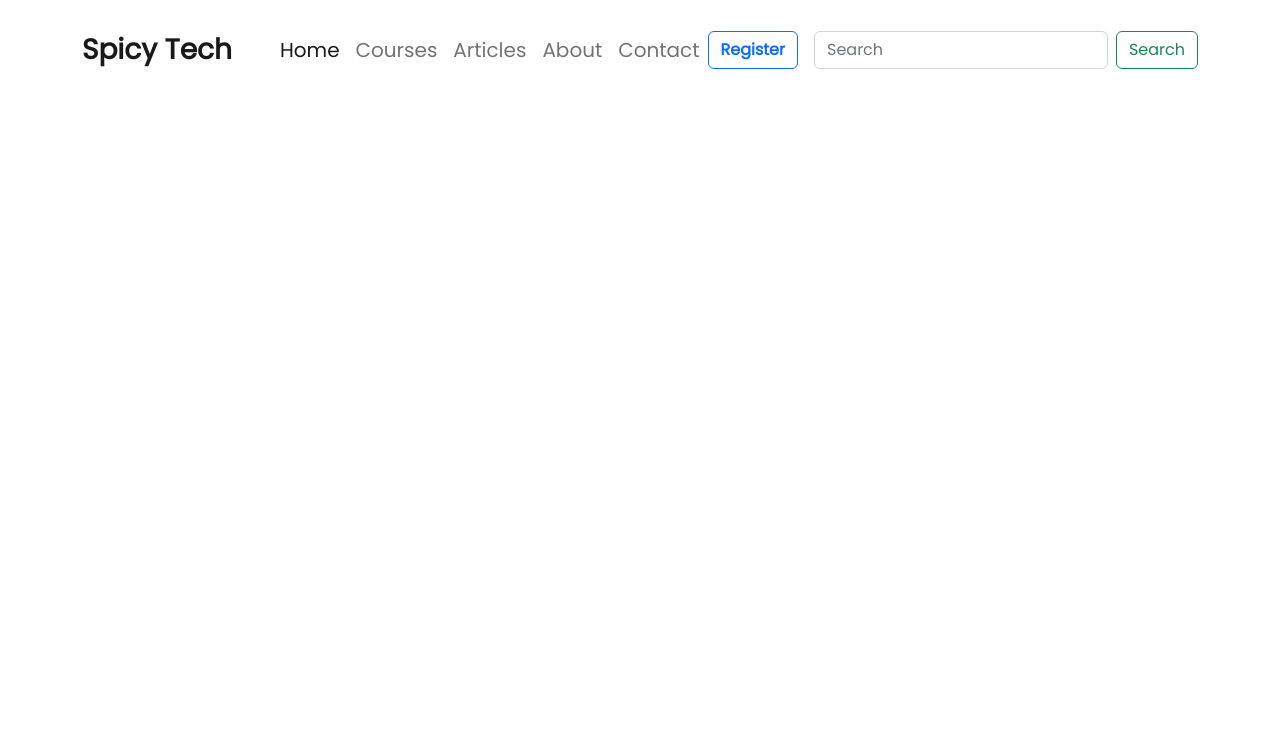
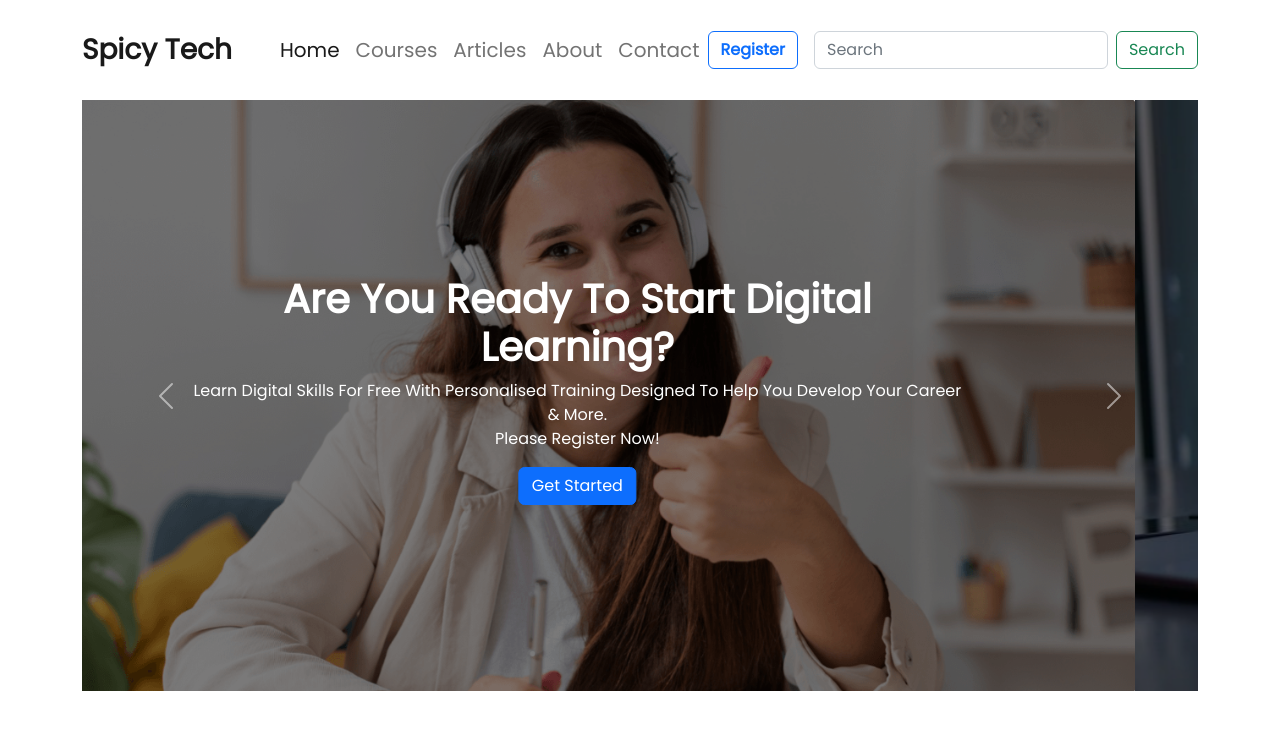
Before and after one commit to ZynScript/Spicy-Tech, a plain HTML site: page index.html in a window 1280 px wide. Drawn offline with nearby package versions, Linux system fonts and the light colour scheme.

Commit message:
slider section

```diff
--- a/index.html
+++ b/index.html
@@ -6,6 +6,7 @@
     <title>Spicy-Tech</title>
     <link rel="stylesheet" href="style.css">
     <link href="https://cdn.jsdelivr.net/npm/bootstrap@5.2.0/dist/css/bootstrap.min.css" rel="stylesheet" integrity="sha384-gH2yIJqKdNHPEq0n4Mqa/HGKIhSkIHeL5AyhkYV8i59U5AR6csBvApHHNl/vI1Bx" crossorigin="anonymous">
+    <script src="https://kit.fontawesome.com/5df6411027.js" crossorigin="anonymous"></script>
   </head>
   <body>
         <!-- =====[C1]===== {Header NavBar} =====[C1]===== -->
@@ -46,8 +47,35 @@
 
         <!-- =====[C2]===== {Slider Section} =====[C2]===== -->
 
+    <section class="container mb-5">
+  <div id="carouselExampleControls" class="carousel slide" data-bs-ride="carousel">
+    <div class="carousel-inner">
+      <div class="carousel-item active">
+        <img src="images/cover/cover-1.png" class="d-block w-100 slider-img">
+        <div class="carousel-caption d-flex flex-column justify-content-center align-items-center h-100 pt-5 ">
+        <h1 class="fw-semibold">Are You Ready To Start Digital Learning? </h1>
+        <p>Learn Digital Skills For Free With Personalised Training Designed To Help You Develop Your Career & More. <br> Please Register Now!</p>
+        <button class="btn btn-primary" type="button">Get Started</button>
+      </div>
+      </div>
+      <div class="carousel-item">
+        <img src="images/cover/cover-2.jpg" class="d-block w-100 slider-img">
+      </div>
+      <div class="carousel-item">
+        <img src="images/cover/cover-3.jpg" class="d-block w-100 slider-img">
+      </div>
+    </div>
+    <button class="carousel-control-prev" type="button" data-bs-target="#carouselExampleControls" data-bs-slide="prev">
+      <span class="carousel-control-prev-icon" aria-hidden="true"></span>
+      <span class="visually-hidden">Previous</span>
+    </button>
+    <button class="carousel-control-next" type="button" data-bs-target="#carouselExampleControls" data-bs-slide="next">
+      <span class="carousel-control-next-icon" aria-hidden="true"></span>
+      <span class="visually-hidden">Next</span>
+    </button>
+  </div>
+  </section>
 
-
-    <script src="https://cdn.jsdelivr.net/npm/bootstrap@5.2.0/dist/js/bootstrap.bundle.min.js" integrity="sha384-A3rJD856KowSb7dwlZdYEkO39Gagi7vIsF0jrRAoQmDKKtQBHUuLZ9AsSv4jD4Xa" crossorigin="anonymous"></script>
+  <script src="https://cdn.jsdelivr.net/npm/bootstrap@5.2.0/dist/js/bootstrap.bundle.min.js" integrity="sha384-A3rJD856KowSb7dwlZdYEkO39Gagi7vIsF0jrRAoQmDKKtQBHUuLZ9AsSv4jD4Xa" crossorigin="anonymous"></script>
   </body>
 </html>
```
